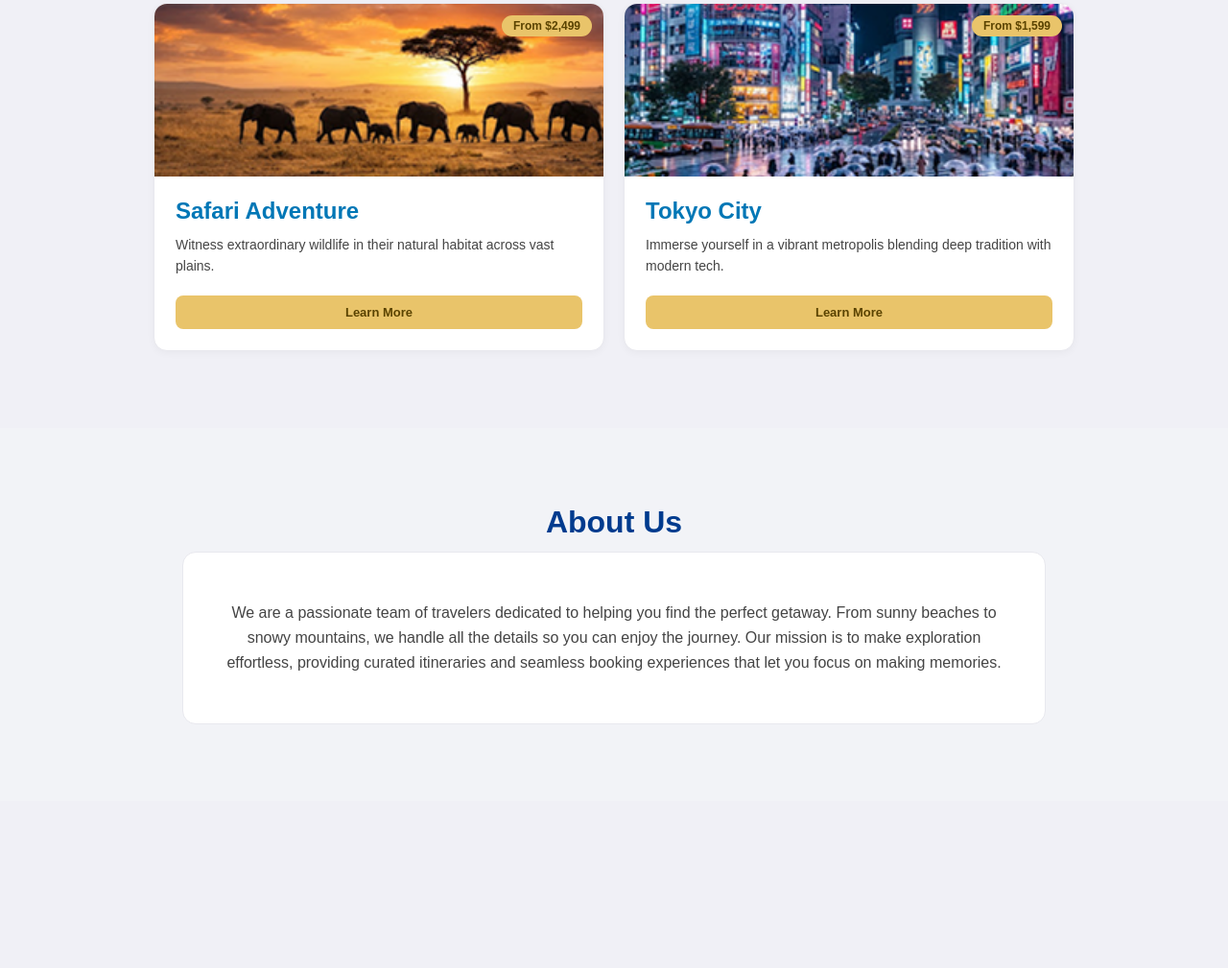
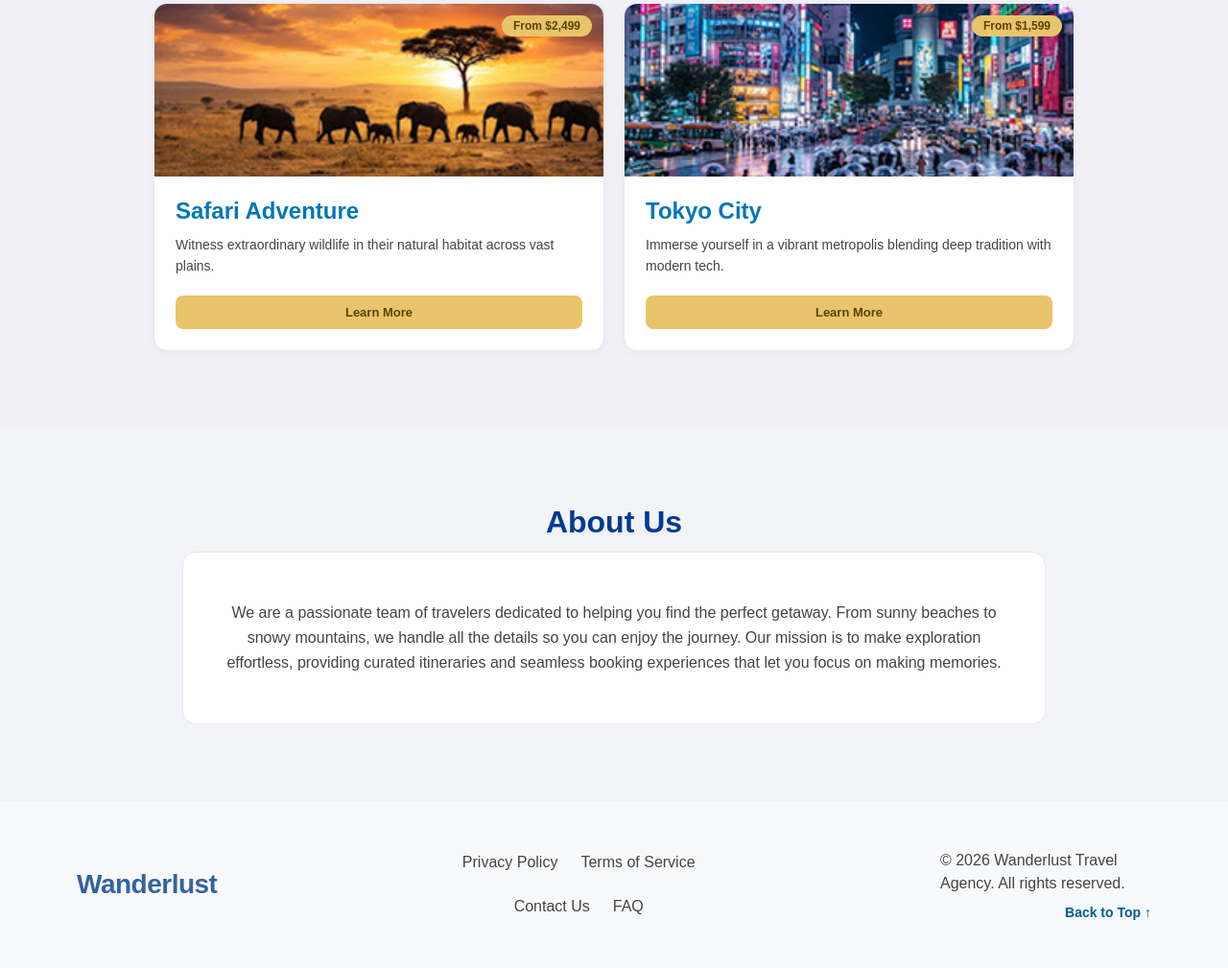
Before and after one commit to ShrishtiSingh11/Wonderlust-Travel-Website, a plain HTML site: page index.html in a window 1280 px wide. Shown: the part 1231-2240 px from the top of the page at 96% size. Before the commit the page ends 2066 px from the top, so only its background shows below. Drawn offline with Linux system fonts and the light colour scheme.

Commit message:
footer done

```diff
--- a/index.html
+++ b/index.html
@@ -110,6 +110,23 @@
                 </p>
             </div>
         </section>
+
+         <footer class="footer">
+        <div class="footer-logo">Wanderlust</div>
+
+        <nav class="footer-links">
+            <a href="#">Privacy Policy</a>
+            <a href="#">Terms of Service</a>
+            <a href="#">Contact Us</a>
+            <a href="#">FAQ</a>
+        </nav>
+
+        <div class="footer-right">
+            <p>© 2026 Wanderlust Travel Agency. All rights reserved.</p>
+            <a href="#home" class="back-top">Back to Top ↑</a>
+        </div>
+    </footer>
+
     </main>
 
 
--- a/style.css
+++ b/style.css
@@ -203,3 +203,63 @@ nav a.active {
     font-size: 16px;
     line-height: 26px;
 }
+
+.footer {
+    display: flex;
+    justify-content: space-between;
+    align-items: center;
+    gap: 40px;
+    padding: 50px 80px;
+    background: #F8F9FB;
+}
+
+.footer-logo {
+    color: #34639F;
+    font-size: 28px;
+    font-weight: 700;
+    letter-spacing: -0.5px;
+}
+
+.footer-links {
+    display: flex;
+    flex-wrap: wrap;
+    justify-content: center;
+    gap: 28px 24px;
+    max-width: 280px;
+}
+
+.footer-links a {
+    color: #444;
+    text-decoration: none;
+    font-size: 16px;
+    transition: color 0.2s;
+}
+
+.footer-links a:hover {
+    color: #0077B6;
+}
+
+.footer-right {
+    max-width: 220px;
+    text-align: left;
+}
+
+.footer-right p {
+    color: #444;
+    font-size: 16px;
+    line-height: 24px;
+}
+
+.back-top {
+    display: block;
+    text-align: right;
+    margin-top: 10px;
+    color: #005D90;
+    font-size: 14px;
+    font-weight: 600;
+    text-decoration: none;
+}
+
+.back-top:hover {
+    text-decoration: underline;
+}
```
